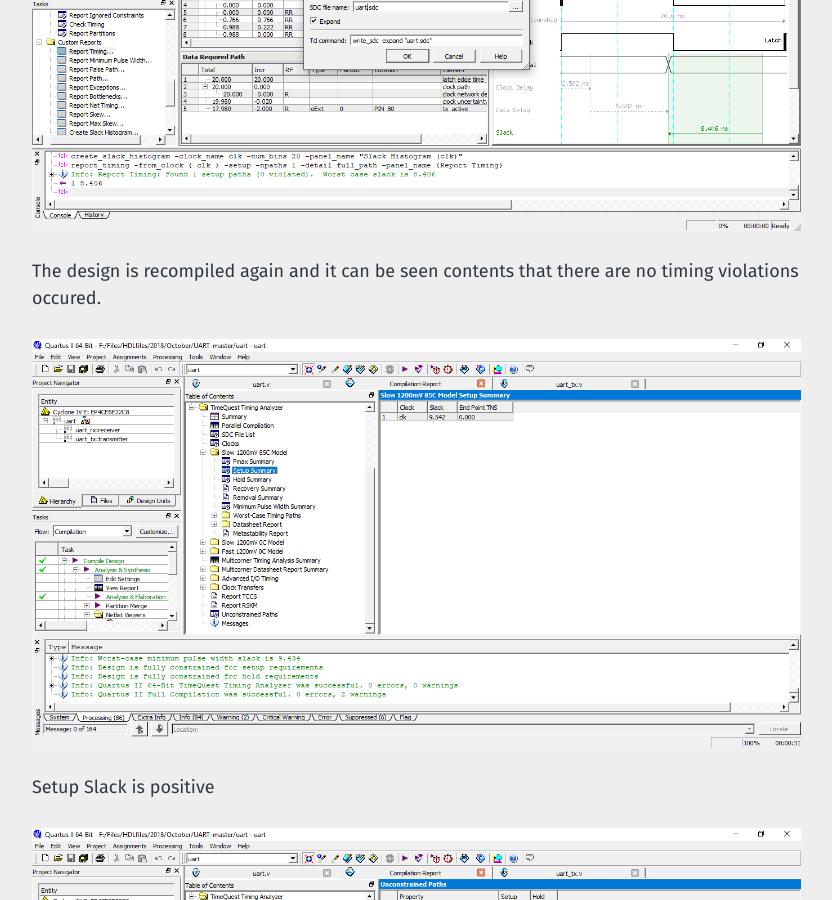
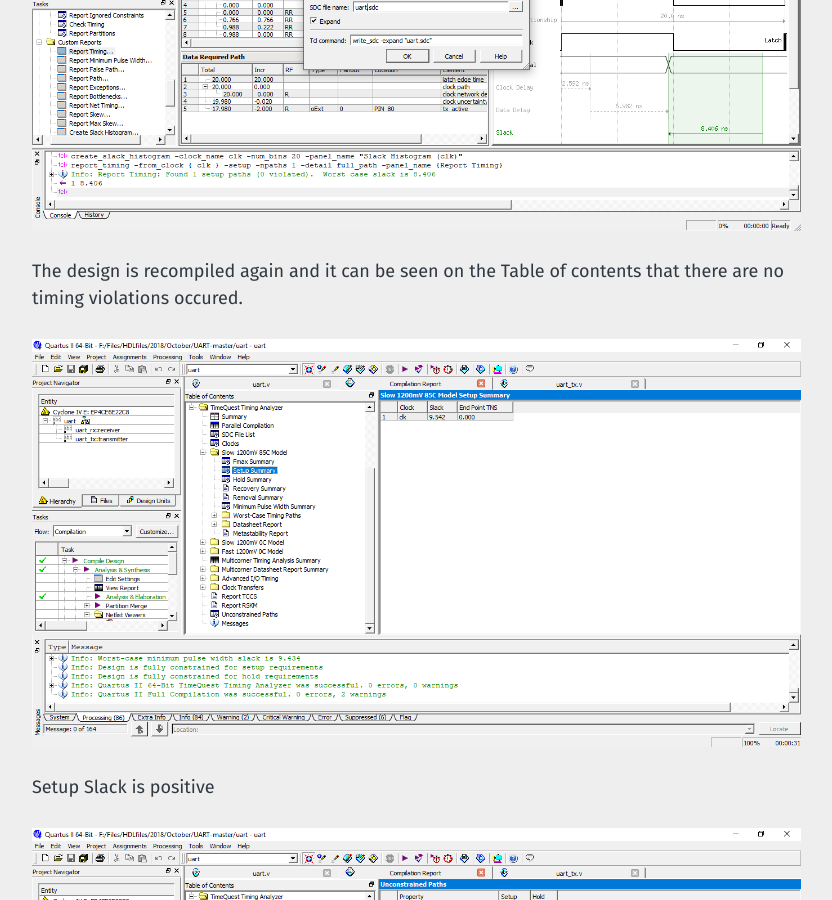
Before and after one commit to siddharth-pro/gitSiddharth.github.io, a Jekyll site: the page built from _posts/2018-10-06-uart-achieving-timing-closure.markdown, in a window 1280 px wide and 900 px high, scrolled down 8020 px. Shown: the whole window, without its empty margins (40-872 px from the left). Built offline with Jekyll 4.4.1, drawn with Linux system fonts in a browser that asks for light colours.

Commit message:
Update 2018-10-06-uart-achieving-timing-closure.markdown

```diff
--- a/_posts/2018-10-06-uart-achieving-timing-closure.markdown
+++ b/_posts/2018-10-06-uart-achieving-timing-closure.markdown
@@ -68,7 +68,7 @@
 
 ![Step 15](/assets/images/UART_timing/Step15.png)
 
-The design is recompiled again and it can be seen contents that there are no timing violations occured.
+The design is recompiled again and it can be seen on the Table of contents that there are no timing violations occured.
 
 ![Step 16](/assets/images/UART_timing/Step16.png)
 
```
